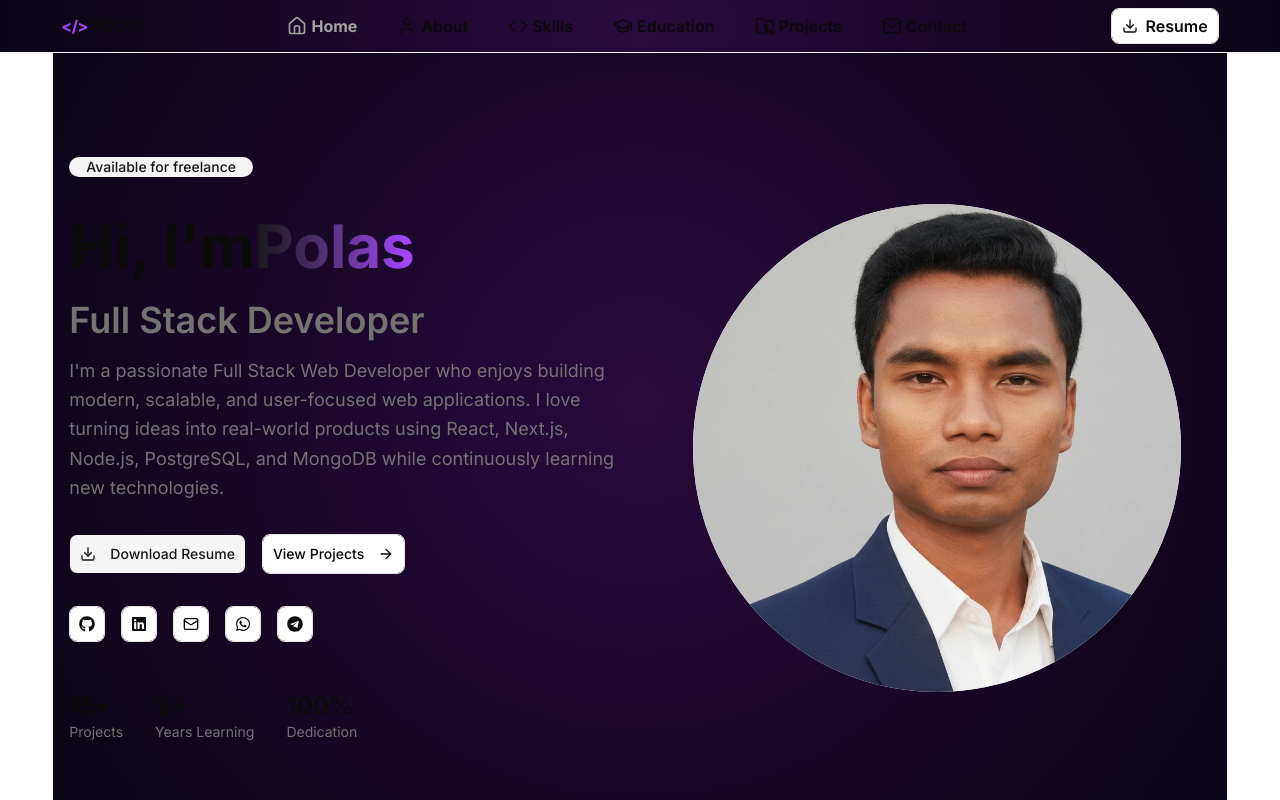
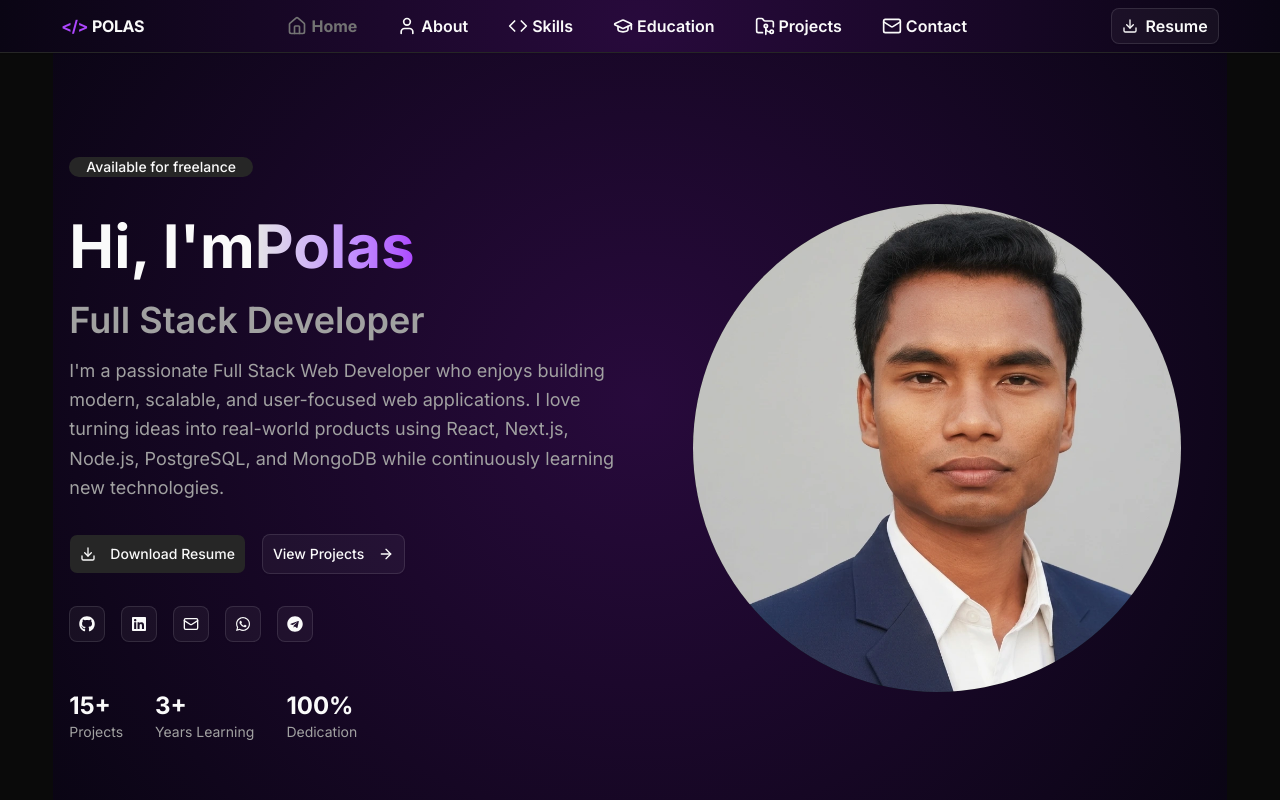
Before and after one commit to devpolas/portfolio, a Next.js app: page / in a window 1280 px wide. Shown: the top 800 px of the page. Built offline with nearby package versions, Linux system fonts and the light colour scheme.

Commit message:
disable system them sync

```diff
--- a/components/theme/theme-provider.tsx
+++ b/components/theme/theme-provider.tsx
@@ -7,9 +7,8 @@ export function ThemeProvider({ children }: { children: React.ReactNode }) {
   return (
     <NextThemesProvider
       attribute="class"
-      defaultTheme="system"
+      defaultTheme="dark"
       storageKey="theme"
-      enableSystem
       disableTransitionOnChange
       enableColorScheme
     >
```
